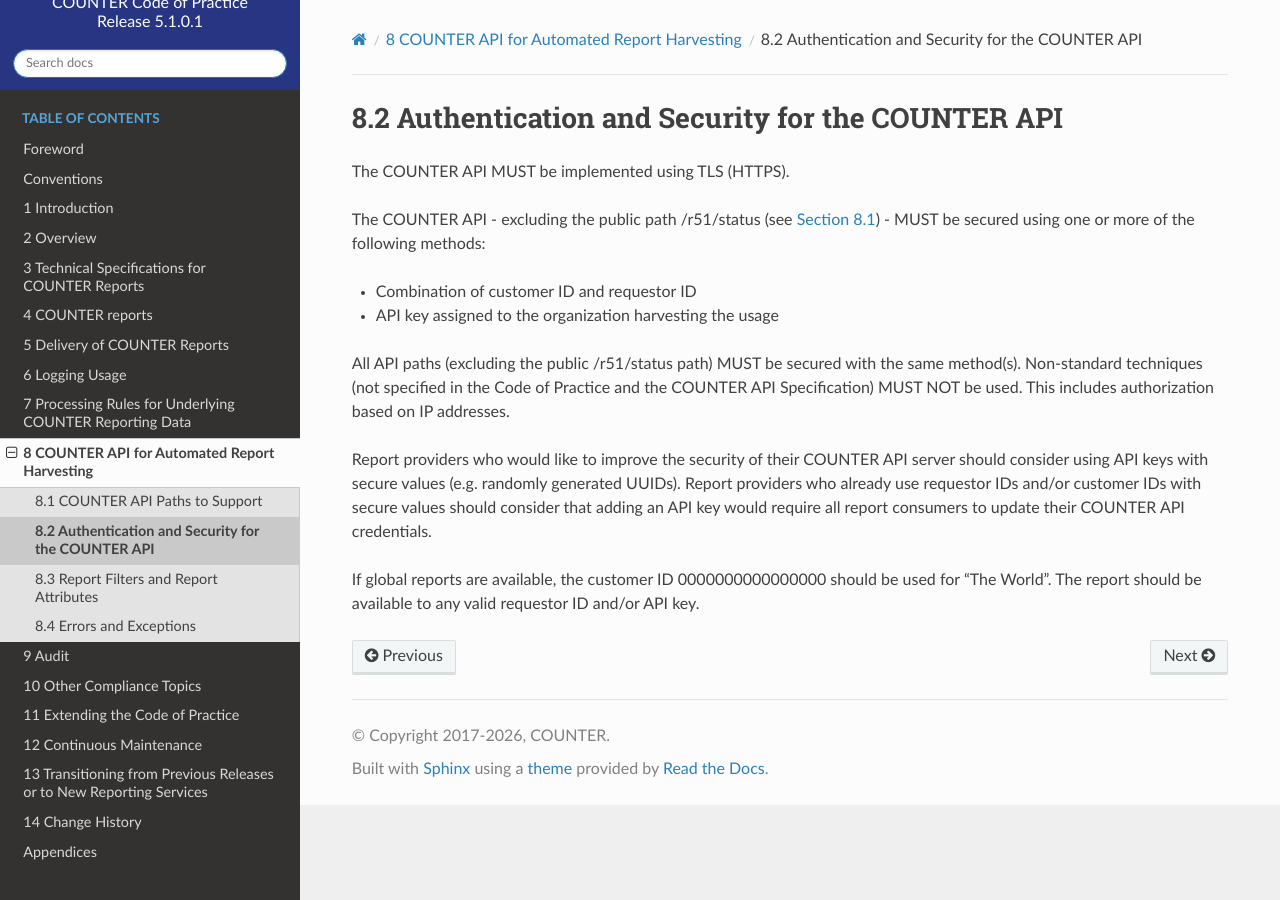
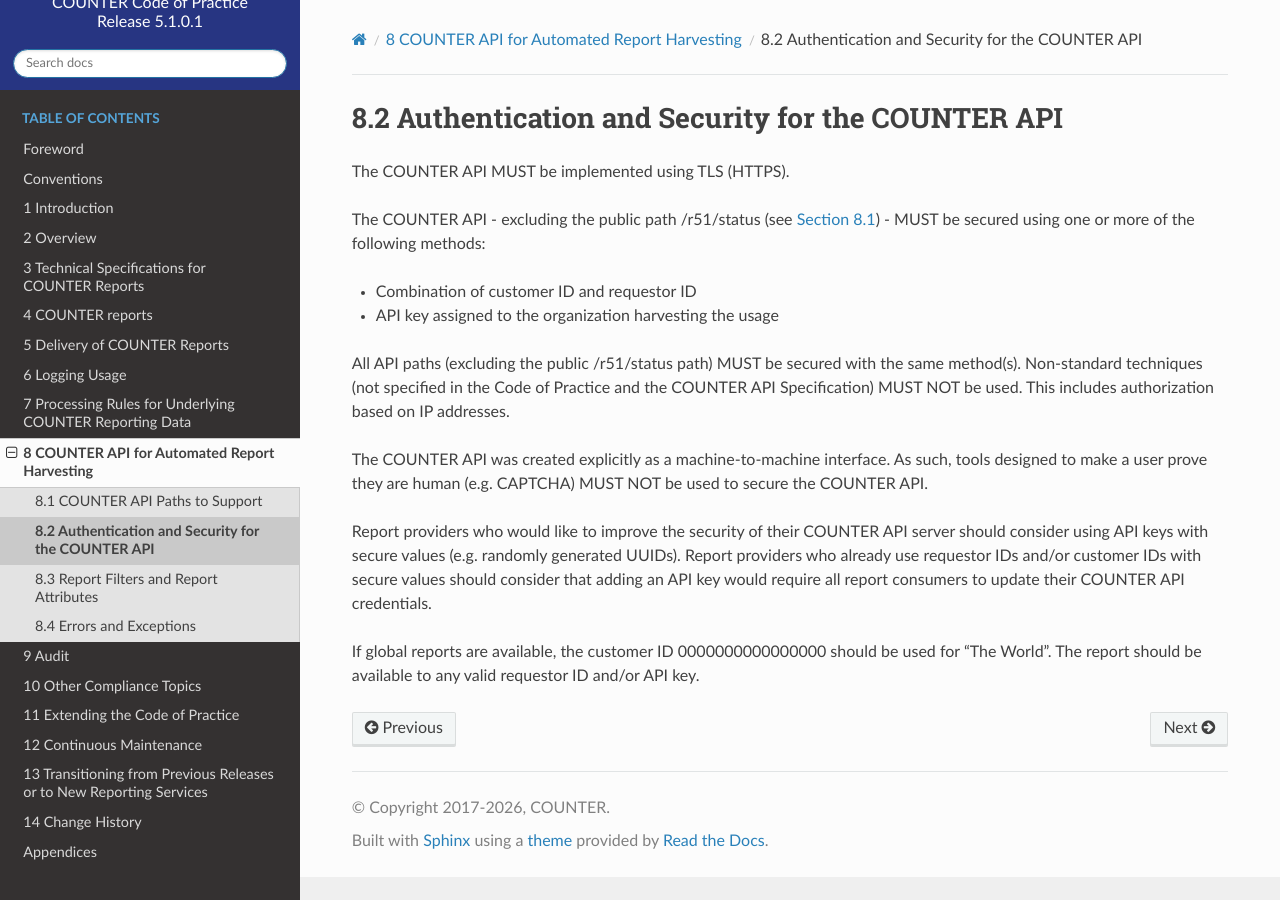
Before and after one commit to Project-Counter/cop5, a Sphinx documentation site: the page built from source/08-api/02-authentication-and-security-for-counter-api.rst, in a window 1280 px wide. Built offline with Sphinx 7.4.7 and the Read the Docs theme 3.1.0, drawn with Linux system fonts in a browser that asks for light colours.

Commit message:
Clarify appropriate security for the COUNTER API (#348)

```diff
--- a/source/08-api/02-authentication-and-security-for-counter-api.rst
+++ b/source/08-api/02-authentication-and-security-for-counter-api.rst
@@ -16,6 +16,8 @@
 
 All API paths (excluding the public /r51/status path) MUST be secured with the same method(s). Non-standard techniques (not specified in the Code of Practice and the COUNTER API Specification) MUST NOT be used. This includes authorization based on IP addresses.
 
+The COUNTER API was created explicitly as a machine-to-machine interface. As such, tools designed to make a user prove they are human (e.g. CAPTCHA) MUST NOT be used to secure the COUNTER API.
+
 Report providers who would like to improve the security of their COUNTER API server should consider using API keys with secure values (e.g. randomly generated UUIDs). Report providers who already use requestor IDs and/or customer IDs with secure values should consider that adding an API key would require all report consumers to update their COUNTER API credentials.
 
 If global reports are available, the customer ID 0000000000000000 should be used for "The World". The report should be available to any valid requestor ID and/or API key.
```
